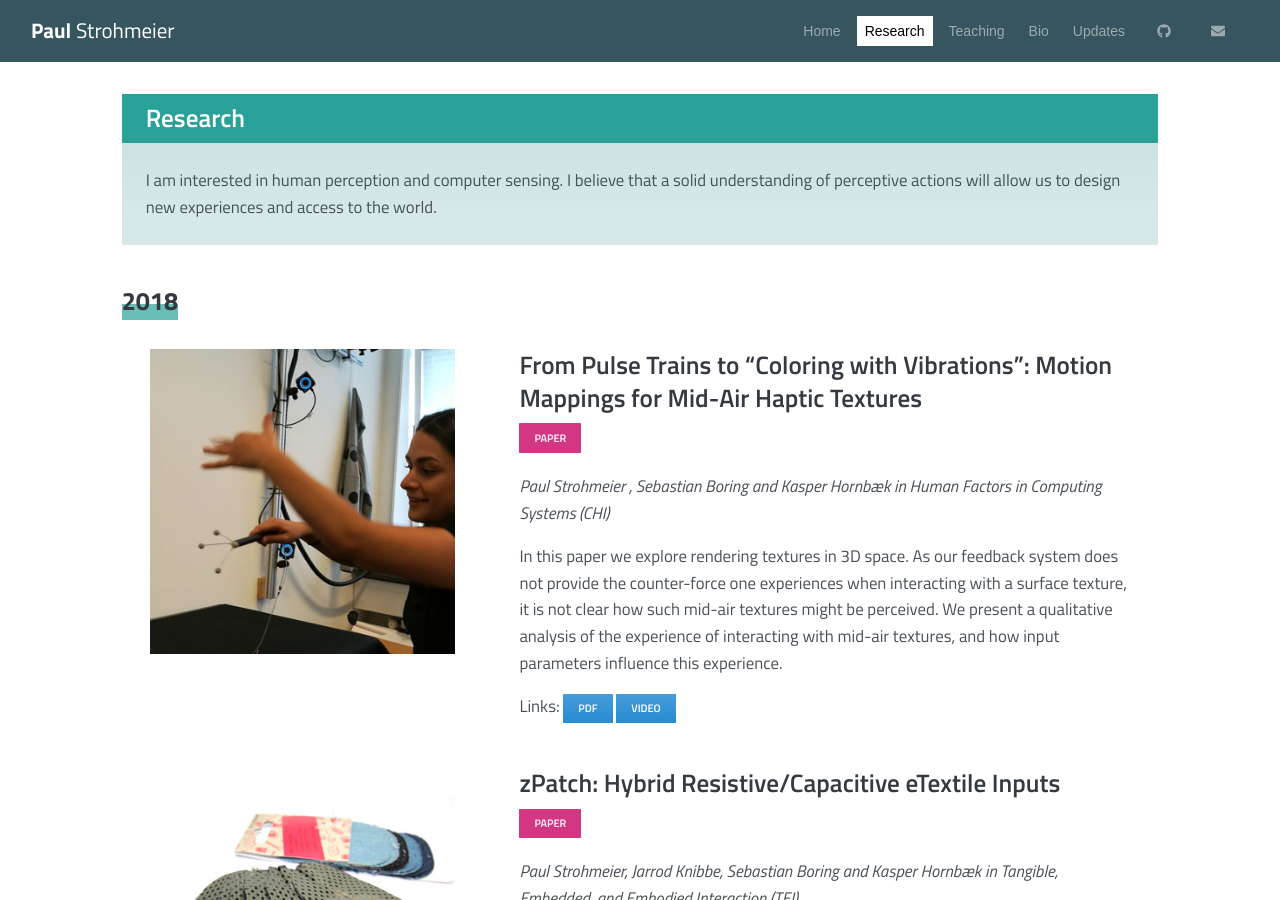
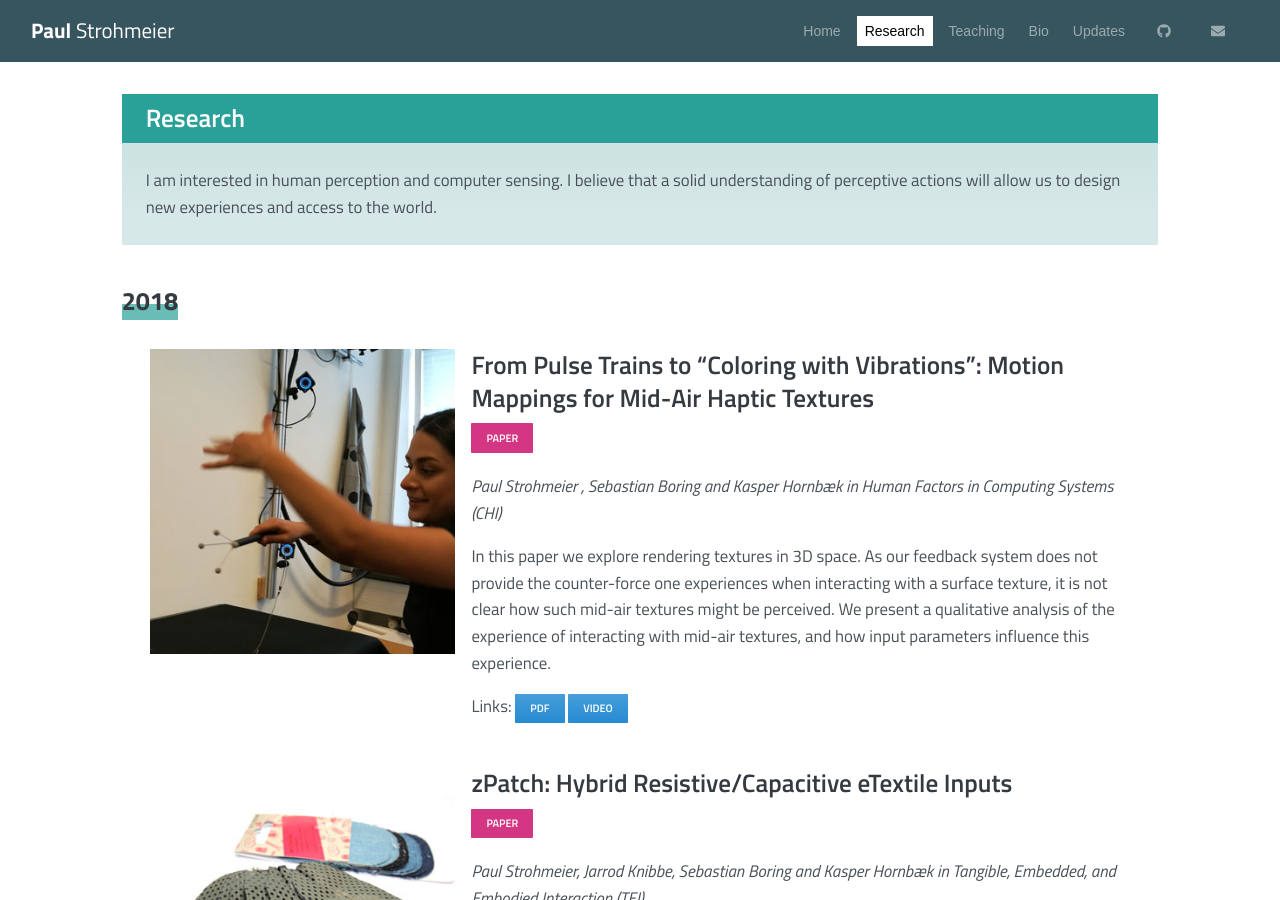
Before and after one commit to fkeel/fkeel.gitub.io, a Jekyll site: the page built from research.html, in a window 1280 px wide and 900 px high. Built offline with Jekyll 4.4.1, drawn with Linux system fonts in a browser that asks for light colours.

Commit message:
Update research.html

```diff
--- a/research.html
+++ b/research.html
@@ -59,7 +59,7 @@
 
 
 
-        <div class="col-lg-8 pl-lg-5 pl-sm-0 order-xl-2 order-lg-2 order-md-1 order-sm-1 order-1 px-md-3 px-sm-3 pt-4 pb-3">
+        <div class="col-lg-8 pl-lg-0 pl-sm-0 order-xl-2 order-lg-2 order-md-1 order-sm-1 order-1 px-md-3 px-sm-3 pt-4 pb-3">
           <div class="card border-0">
             <div class="">
               <h4 class="k-subheader">{{research_entry.title}}</h4>
```
